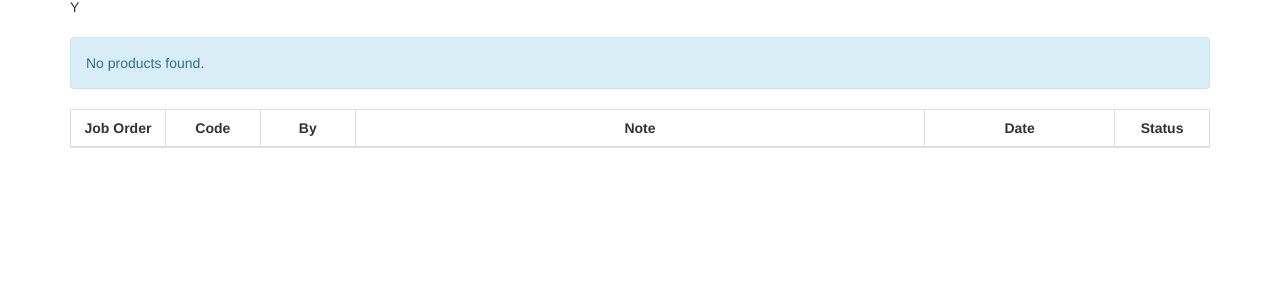
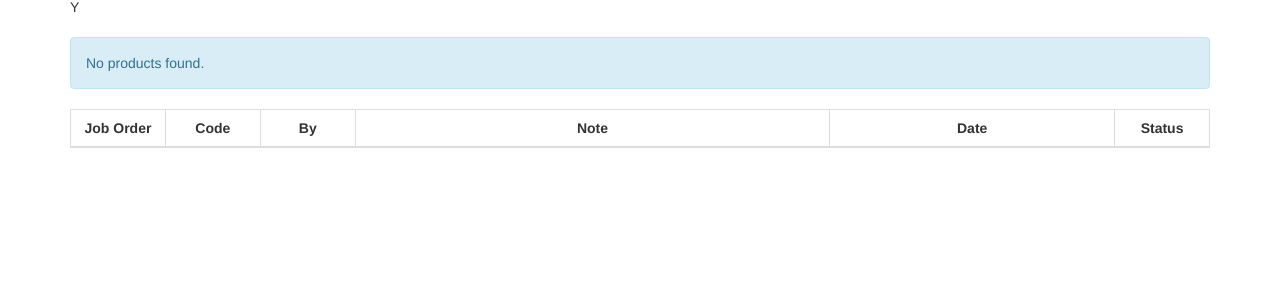
Before and after one commit to jamesacuan/XD, a PHP site: page /xd/ in a window 1280 px wide. Shown: the part 236-536 px from the top of the page. Run offline with PHP 8.4, Linux system fonts and the light colour scheme; the visitor is signed in with stand-in values (Sample User, id 1); tables that the repository leaves empty or names only in its code hold one stand-in row (values such as "Sample post"); lists and menus that the app fills with data are empty.

Commit message:
fix date time

```diff
--- a/index.php
+++ b/index.php
@@ -54,8 +54,8 @@
                 <th class="col-xs-1">Job Order</th>
                 <th class="col-xs-1">Code</th>
                 <th class="col-xs-1">By</th>
-                <th class="col-xs-6">Note</th>
-                <th class="col-xs-2">Date</th>
+                <th class="col-xs-5">Note</th>
+                <th class="col-xs-3">Date</th>
                 <th class="col-xs-1">Status</th>
             </tr>
         </thead>
@@ -76,7 +76,7 @@
                             echo "<span>{$note}</span>";
                             echo "<span class=\"glyphicon glyphicon-picture pull-right\" data-toggle=\"modal\" data-target=\"#image\" data-file=\"{$image_url}\" title=\"{$image_url}\"></span>";
                         echo "</td>";
-                        echo "<td>{$modified}</td>";
+                        echo "<td>" . date_format(date_create($modified),"F d, Y h:i:s A") . "</td>";
                         echo "<td><span class=\"label label-primary\">{$status}</span></td>";
                         /*echo "<td>";
                             if($username==$_SESSION['username']){
```
